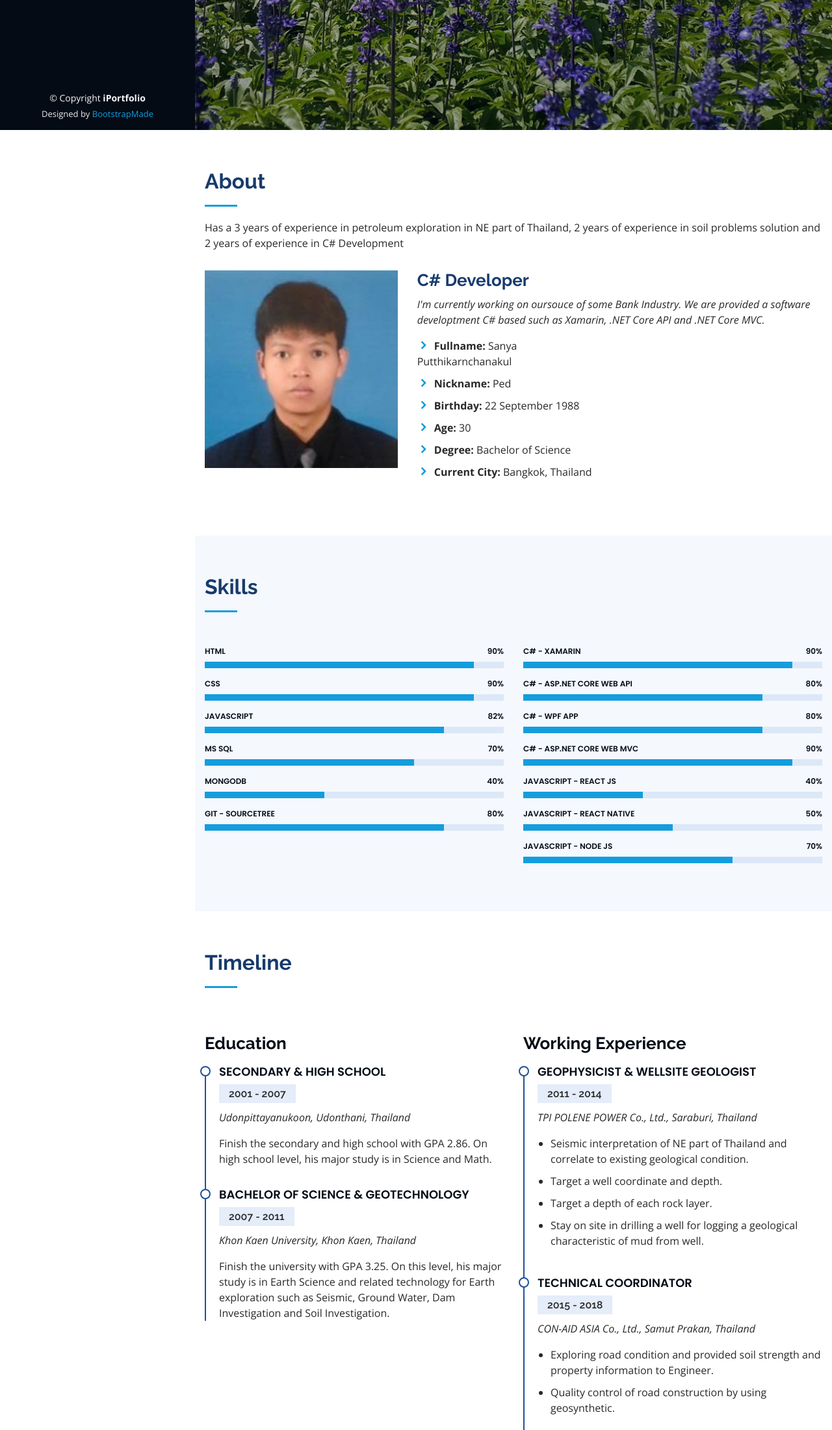
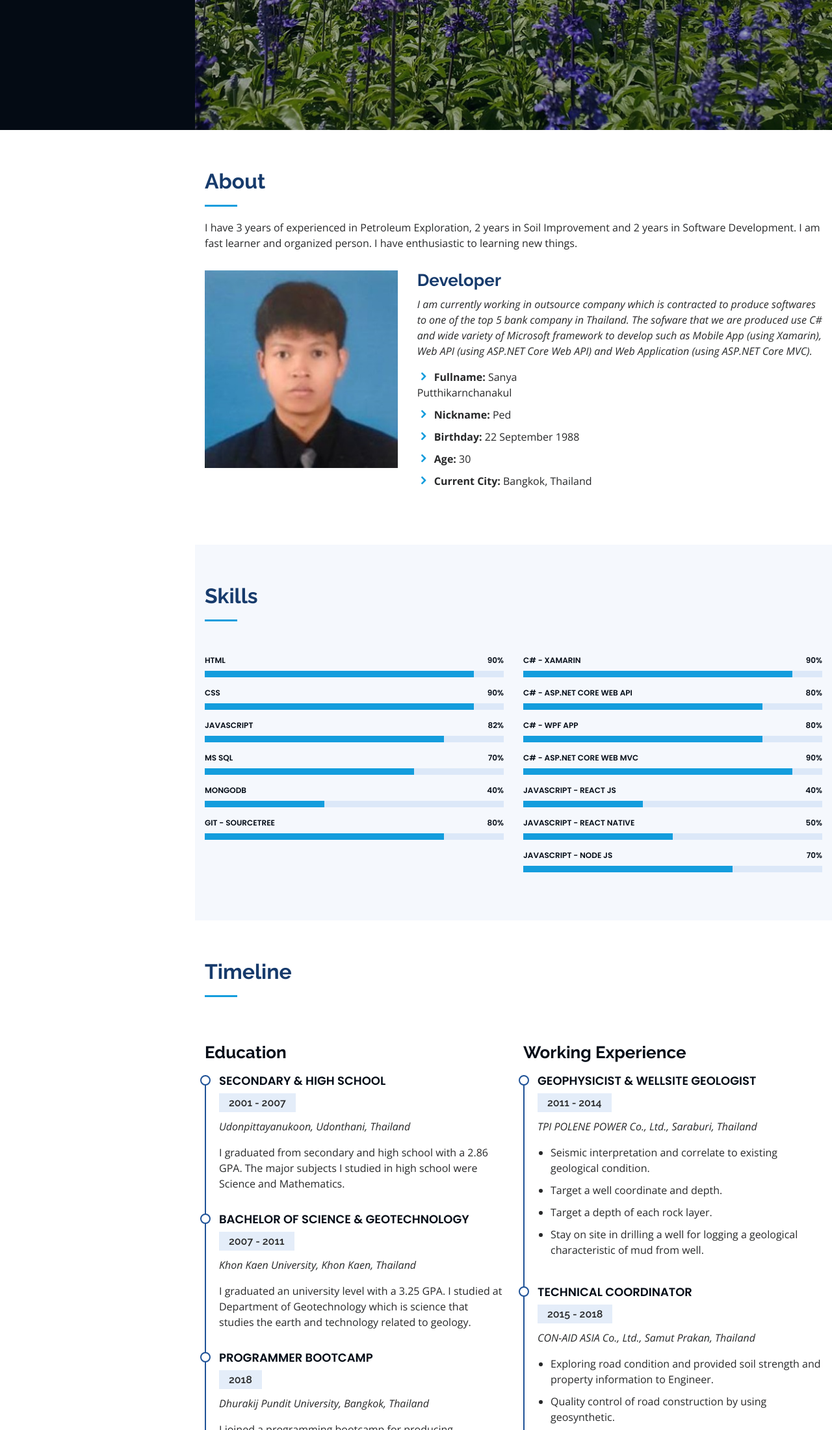
Before and after one commit to Sanya-Putthikarnchanakul/myresume.github.io, a plain HTML site: page index.html in a window 1280 px wide. Shown: the part 600-2800 px from the top of the page at 65% size. Drawn offline with nearby package versions, Linux system fonts and the light colour scheme.

Commit message:
Change wording in Timeline Section

```diff
--- a/index.html
+++ b/index.html
@@ -28,13 +28,6 @@
 
     <!-- Template Main CSS File -->
     <link href="assets/css/style.css" rel="stylesheet">
-
-    <!-- =======================================================
-  * Template Name: iPortfolio - v1.4.1
-  * Template URL: https://bootstrapmade.com/iportfolio-bootstrap-portfolio-websites-template/
-  * Author: BootstrapMade.com
-  * License: https://bootstrapmade.com/license/
-  ======================================================== -->
 </head>
 
 <body>
@@ -97,9 +90,7 @@
                 <div class="section-title">
                     <h2>About</h2>
                     <p>
-                        Has a 3 years of experience in petroleum exploration in NE part of
-                        Thailand, 2 years of experience in soil problems solution and 2 years of experience in C#
-                        Development
+                        I have 3 years of experienced in Petroleum Exploration, 2 years in Soil Improvement and 2 years in Software Development. I am fast learner and organized person. I have enthusiastic to learning new things.
                     </p>
                 </div>
 
@@ -108,10 +99,9 @@
                         <img src="assets/img/profile-img.jpg" class="img-fluid" alt="">
                     </div>
                     <div class="col-lg-8 pt-4 pt-lg-0 content" data-aos="fade-left">
-                        <h3>C# Developer</h3>
+                        <h3>Developer</h3>
                         <p class="font-italic">
-                            I'm currently working on oursouce of some Bank Industry. We are provided a software
-                            developtment C# based such as Xamarin, .NET Core API and .NET Core MVC.
+                            I am currently working in outsource company which is contracted to produce softwares to one of the top 5 bank company in Thailand. The sofware that we are produced use C# and wide variety of Microsoft framework to develop such as Mobile App (using Xamarin), Web API (using ASP.NET Core Web API) and Web Application (using ASP.NET Core MVC).
                         </p>
                         <div class="row">
                             <div class="col-lg-6">
@@ -122,8 +112,6 @@
                                     <li><i class="icofont-rounded-right"></i> <strong>Birthday:</strong> 22 September
                                         1988</li>
                                     <li><i class="icofont-rounded-right"></i> <strong>Age:</strong> 30</li>
-                                    <li><i class="icofont-rounded-right"></i> <strong>Degree:</strong> Bachelor of
-                                        Science</li>
                                     <li><i class="icofont-rounded-right"></i> <strong>Current City:</strong> Bangkok,
                                         Thailand</li>
                                 </ul>
@@ -284,8 +272,7 @@
                             <h5>2001 - 2007</h5>
                             <p><em>Udonpittayanukoon, Udonthani, Thailand</em></p>
                             <p>
-                                Finish the secondary and high school with GPA 2.86. On high school level, his major
-                                study is in Science and Math.
+                                I graduated from secondary and high school with a 2.86 GPA. The major subjects I studied in high school were Science and Mathematics.
                             </p>
                         </div>
 
@@ -294,9 +281,16 @@
                             <h5>2007 - 2011</h5>
                             <p><em>Khon Kaen University, Khon Kaen, Thailand</em></p>
                             <p>
-                                Finish the university with GPA 3.25. On this level, his major study is in Earth Science
-                                and related technology for Earth exploration such as Seismic, Ground Water, Dam
-                                Investigation and Soil Investigation.
+                                I graduated an university level with a 3.25 GPA. I studied at Department of Geotechnology which is science that studies the earth and technology related to geology.
+                            </p>
+                        </div>
+
+                        <div class="resume-item">
+                            <h4>Programmer Bootcamp</h4>
+                            <h5>2018</h5>
+                            <p><em>Dhurakij Pundit University, Bangkok, Thailand</em></p>
+                            <p>
+                                I joined a programming bootcamp for producing programmers. The bootcamp recruited those who did not graduated in computer-related disciplines and participated in short-term course to develop programming skills for work in real programming job. The course focused on C# with any Microsoft Frameworks such as Xamarin, WPF, ASP.NET Core and also various kind of SQL query.
                             </p>
                         </div>
 
@@ -311,7 +305,7 @@
                             <h5>2011 - 2014</h5>
                             <p><em>TPI POLENE POWER Co., Ltd., Saraburi, Thailand</em></p>
                             <ul>
-                                <li>Seismic interpretation of NE part of Thailand and correlate to existing geological
+                                <li>Seismic interpretation and correlate to existing geological
                                     condition.</li>
                                 <li>Target a well coordinate and depth.</li>
                                 <li>Target a depth of each rock layer.</li>
@@ -336,7 +330,10 @@
                             <h5>2018 - Present</h5>
                             <p><em>Code-D 789, Bangkok, Thailand</em></p>
                             <ul>
-                                <li>Add Later</li>
+                                <li>Developing mobile application both iOS and Android via Xamarin.</li>
+                                <li>Developing Web API for data access from mobile application via ASP.NET Core Web API.</li>
+                                <li>Writing Store Procedure in MS SQL Server to provide a Web API to access data in Database.</li>
+                                <li>Developing Web Application for backend of whole system such as conten management system (CMS), configuration management etc. via ASP.NET Core MVC.</li>
                             </ul>
                         </div>
 
@@ -391,22 +388,6 @@
 
     </main><!-- End #main -->
 
-    <!-- ======= Footer ======= -->
-    <footer id="footer">
-        <div class="container">
-            <div class="copyright">
-                &copy; Copyright <strong><span>iPortfolio</span></strong>
-            </div>
-            <div class="credits">
-                <!-- All the links in the footer should remain intact. -->
-                <!-- You can delete the links only if you purchased the pro version. -->
-                <!-- Licensing information: https://bootstrapmade.com/license/ -->
-                <!-- Purchase the pro version with working PHP/AJAX contact form: https://bootstrapmade.com/iportfolio-bootstrap-portfolio-websites-template/ -->
-                Designed by <a href="https://bootstrapmade.com/">BootstrapMade</a>
-            </div>
-        </div>
-    </footer><!-- End  Footer -->
-
     <a href="#" class="back-to-top"><i class="icofont-simple-up"></i></a>
 
     <!-- Vendor JS Files -->
```
